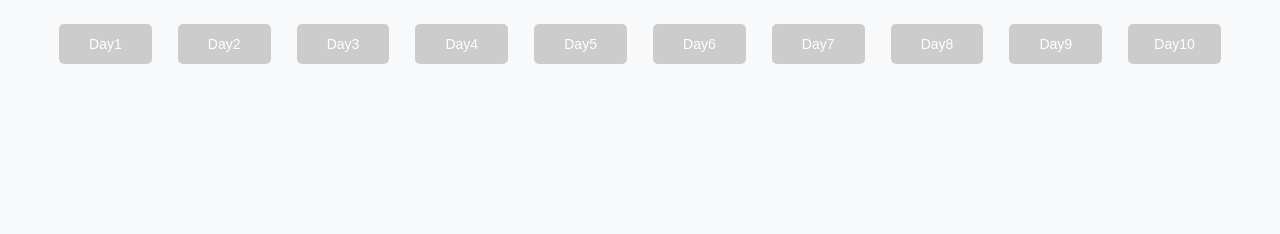
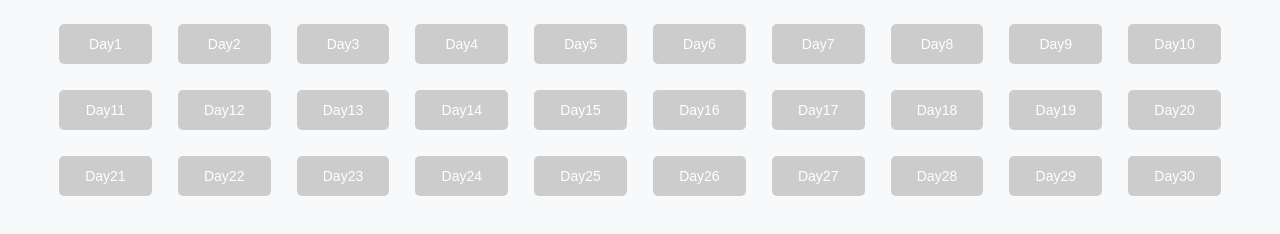
Before and after one commit to santhoshofcl/Banking, a plain HTML site: page index.html in a window 1280 px wide. Shown: the part 134-368 px from the top of the page. Drawn offline with Linux system fonts and the light colour scheme; no server answers.

Commit message:
Update index.html

```diff
--- a/index.html
+++ b/index.html
@@ -294,7 +294,7 @@ async function checkDayAvailability(dayName){
 async function loadAvailableDays() {
   const dayButtons = document.getElementById("dayButtons");
   dayButtons.innerHTML = "";
-  const days = Array.from({length: 10}, (_, i) => `day${i+1}`);
+  const days = Array.from({length: 30}, (_, i) => `day${i+1}`);
 
   for (const sheetName of days) {
     const available = await checkDayAvailability(sheetName);
```
